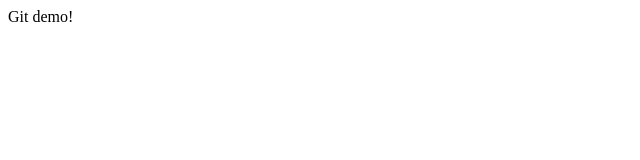
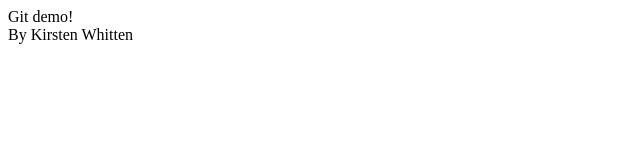
Before and after one commit to kirstenwhitten/new-repo, a plain HTML site: page index.html in a window 1280 px wide. Shown: the whole page, without its empty margins (0-640 px from the left). Drawn offline with Linux system fonts and the light colour scheme.

Commit message:
Add footer

```diff
--- a/index.html
+++ b/index.html
@@ -7,5 +7,6 @@
   </head>
   <body>
     <header>Git demo!</header>
+    <footer>By Kirsten Whitten</footer>
   </body>
 </html>
```
